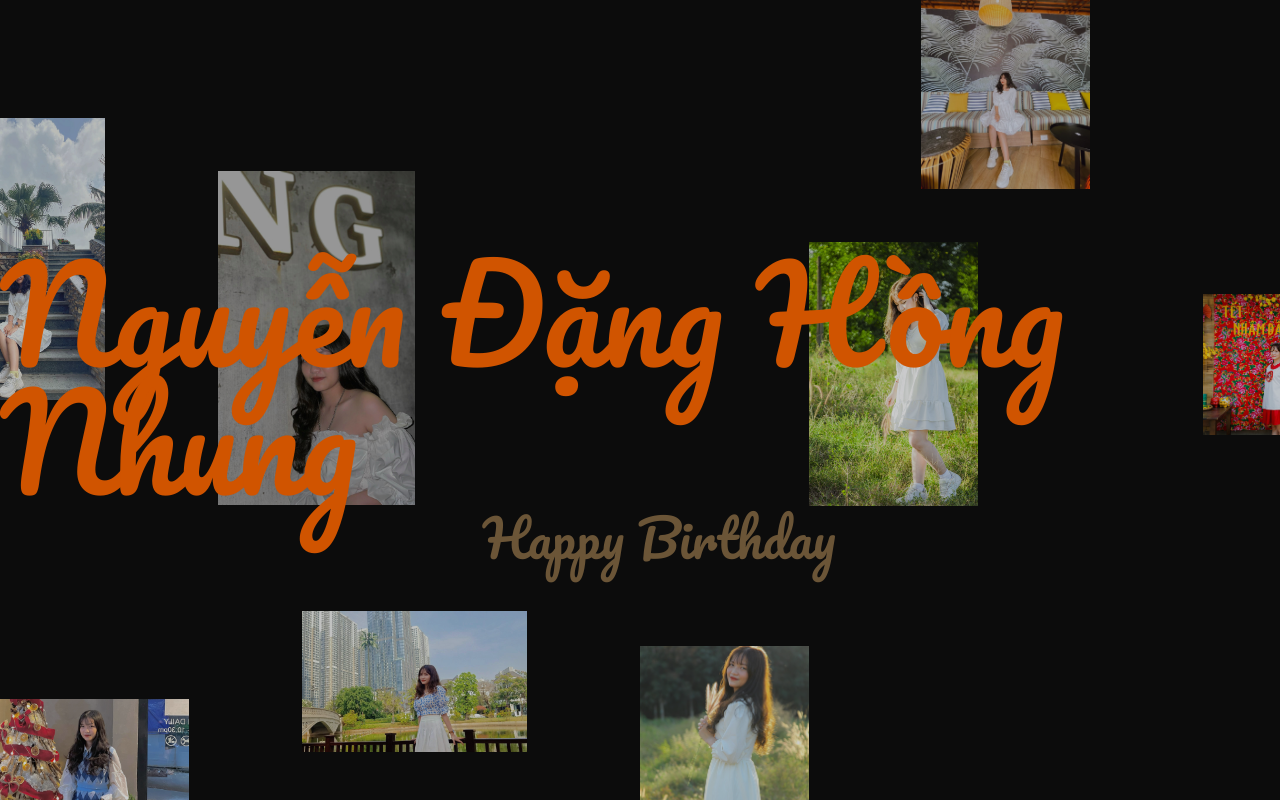
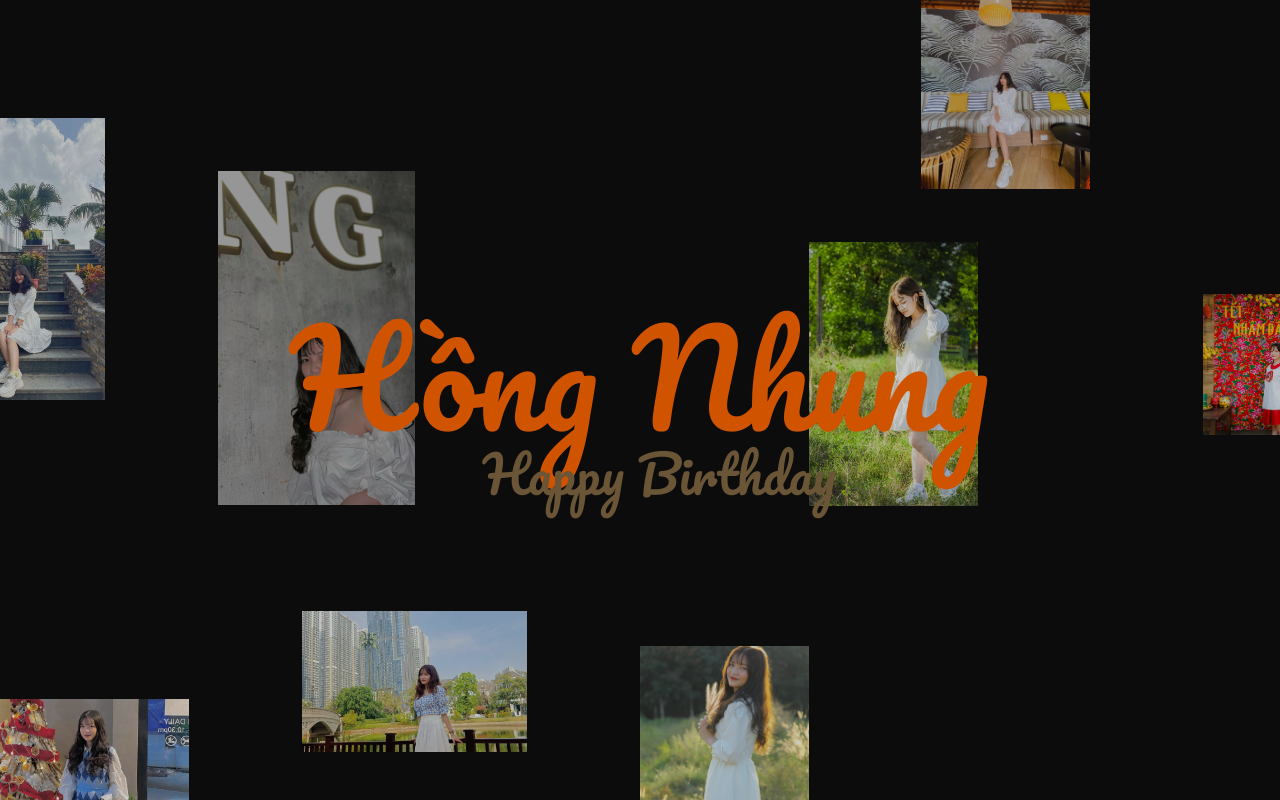
Before and after one commit to LaiHiep/HappyBirthdaylo, a plain HTML site: page index.html in a window 1280 px wide. Drawn offline with Linux system fonts and the light colour scheme; a web font is replaced by a local one.

Commit message:
Update index.html

```diff
--- a/index.html
+++ b/index.html
@@ -36,7 +36,7 @@ supportsCssVars() || alert("Please view this demo in a modern browser that suppo
 					<div class="grid__item pos-10"><div class="grid__item-img" style="background-image:url(./img/img10.png);" class="hover"></div></div>
 				</div>
                 <h2 class="content__title no-select">
-					<span>Nguyễn Đặng Hồng Nhung</span>
+					<span>Hồng Nhung</span>
 				</h2>
 				<h2 class="content__title no-select">
 					<span class="content__title-sub">Happy Birthday</span>
```
